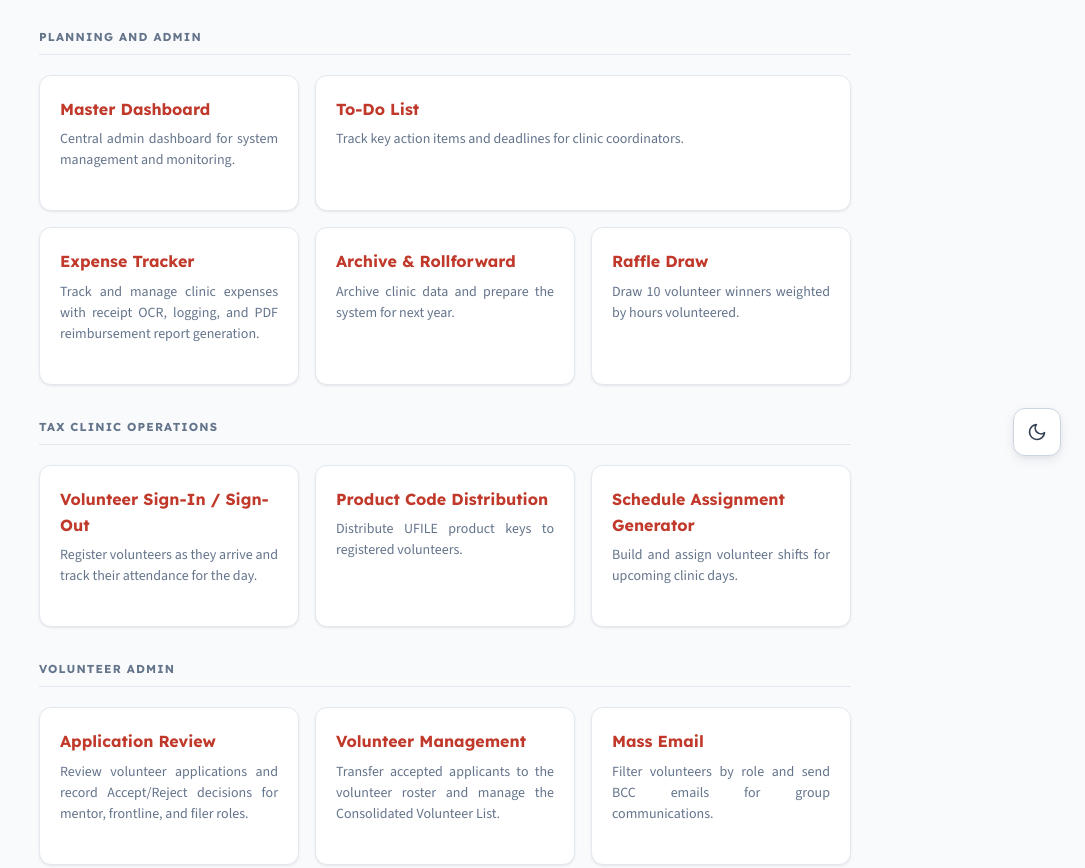
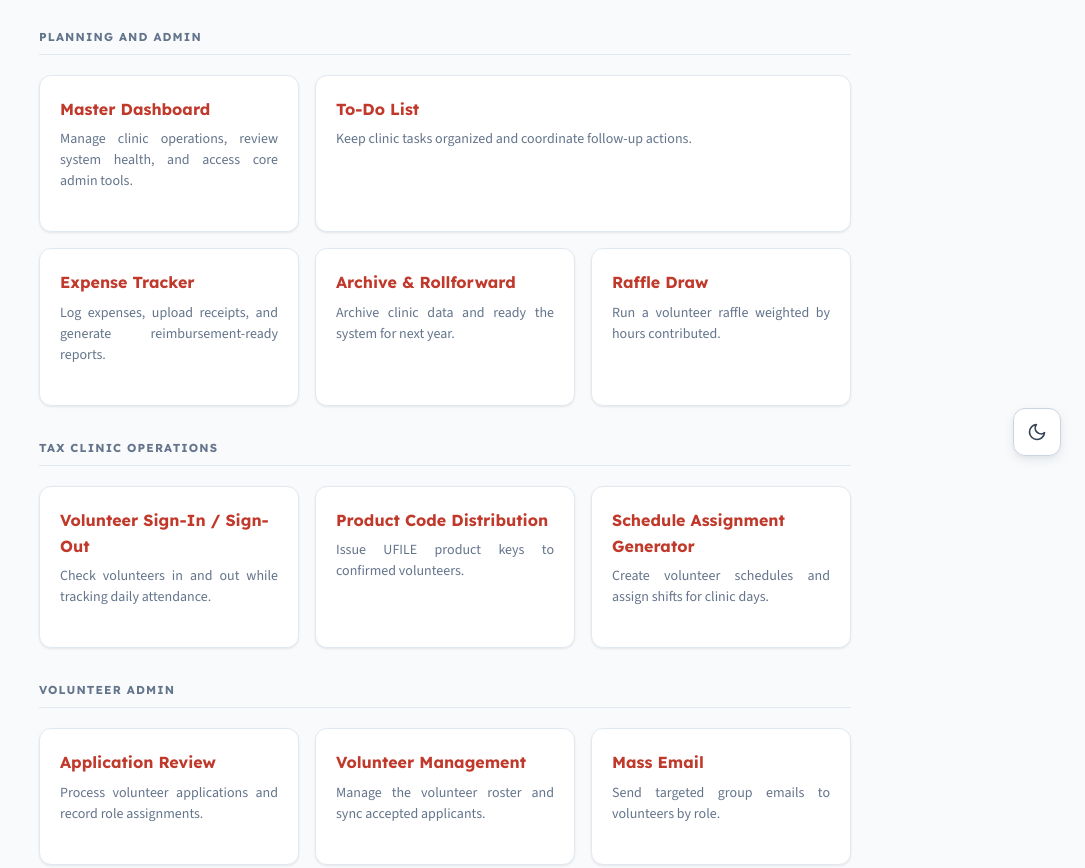
Before and after one commit to benhma94/UWAFSA_Tax_Clinic, a plain HTML site: page webpage/admin.html in a window 1280 px wide. Shown: the part 320-1188 px from the top of the page, without its empty margins (195-1280 px from the left). Drawn offline with nearby package versions, Linux system fonts and the light colour scheme; a script that the page names is missing.

Commit message:
refactor: update tool card descriptions for clarity and conciseness in admin and catbus pages

```diff
--- a/webpage/admin.html
+++ b/webpage/admin.html
@@ -30,23 +30,23 @@
     <div class="tool-grid">
         <a class="tool-card" href="https://script.google.com/macros/s/AKfycbxoTK4G2ZaGCUGZQBeWiw2BuoFkGOh7SaLlL2EgRhhhe4slTKMJ4SmH29q8On0-Fmlw2A/exec?app=admin">
             <div class="tool-card-title">Master Dashboard</div>
-            <p class="tool-card-desc">Central admin dashboard for system management and monitoring.</p>
+            <p class="tool-card-desc">Manage clinic operations, review system health, and access core admin tools.</p>
         </a>
         <a class="tool-card tool-card-wide" href="https://script.google.com/macros/s/AKfycbxoTK4G2ZaGCUGZQBeWiw2BuoFkGOh7SaLlL2EgRhhhe4slTKMJ4SmH29q8On0-Fmlw2A/exec?app=todo">
             <div class="tool-card-title">To-Do List</div>
-            <p class="tool-card-desc">Track key action items and deadlines for clinic coordinators.</p>
+            <p class="tool-card-desc">Keep clinic tasks organized and coordinate follow-up actions.</p>
         </a>
         <a class="tool-card" href="https://script.google.com/macros/s/AKfycbxoTK4G2ZaGCUGZQBeWiw2BuoFkGOh7SaLlL2EgRhhhe4slTKMJ4SmH29q8On0-Fmlw2A/exec?app=expenses">
             <div class="tool-card-title">Expense Tracker</div>
-            <p class="tool-card-desc">Track and manage clinic expenses with receipt OCR, logging, and PDF reimbursement report generation.</p>
+            <p class="tool-card-desc">Log expenses, upload receipts, and generate reimbursement-ready reports.</p>
         </a>
         <a class="tool-card" href="https://script.google.com/macros/s/AKfycbxoTK4G2ZaGCUGZQBeWiw2BuoFkGOh7SaLlL2EgRhhhe4slTKMJ4SmH29q8On0-Fmlw2A/exec?app=archive">
             <div class="tool-card-title">Archive &amp; Rollforward</div>
-            <p class="tool-card-desc">Archive clinic data and prepare the system for next year.</p>
+            <p class="tool-card-desc">Archive clinic data and ready the system for next year.</p>
         </a>
         <a class="tool-card" href="https://script.google.com/macros/s/AKfycbxoTK4G2ZaGCUGZQBeWiw2BuoFkGOh7SaLlL2EgRhhhe4slTKMJ4SmH29q8On0-Fmlw2A/exec?app=raffledraw">
             <div class="tool-card-title">Raffle Draw</div>
-            <p class="tool-card-desc">Draw 10 volunteer winners weighted by hours volunteered.</p>
+            <p class="tool-card-desc">Run a volunteer raffle weighted by hours contributed.</p>
         </a>
     </div>
 
@@ -54,15 +54,15 @@
     <div class="tool-grid">
         <a class="tool-card" href="https://script.google.com/macros/s/AKfycbxoTK4G2ZaGCUGZQBeWiw2BuoFkGOh7SaLlL2EgRhhhe4slTKMJ4SmH29q8On0-Fmlw2A/exec?app=signin">
             <div class="tool-card-title">Volunteer Sign-In / Sign-Out</div>
-            <p class="tool-card-desc">Register volunteers as they arrive and track their attendance for the day.</p>
+            <p class="tool-card-desc">Check volunteers in and out while tracking daily attendance.</p>
         </a>
         <a class="tool-card" href="https://script.google.com/macros/s/AKfycbxoTK4G2ZaGCUGZQBeWiw2BuoFkGOh7SaLlL2EgRhhhe4slTKMJ4SmH29q8On0-Fmlw2A/exec?app=productcodes">
             <div class="tool-card-title">Product Code Distribution</div>
-            <p class="tool-card-desc">Distribute UFILE product keys to registered volunteers.</p>
+            <p class="tool-card-desc">Issue UFILE product keys to confirmed volunteers.</p>
         </a>
         <a class="tool-card" href="https://script.google.com/macros/s/AKfycbxoTK4G2ZaGCUGZQBeWiw2BuoFkGOh7SaLlL2EgRhhhe4slTKMJ4SmH29q8On0-Fmlw2A/exec?app=assignment">
             <div class="tool-card-title">Schedule Assignment Generator</div>
-            <p class="tool-card-desc">Build and assign volunteer shifts for upcoming clinic days.</p>
+            <p class="tool-card-desc">Create volunteer schedules and assign shifts for clinic days.</p>
         </a>
     </div>
 
@@ -70,15 +70,15 @@
     <div class="tool-grid">
         <a class="tool-card" href="https://script.google.com/macros/s/AKfycbxoTK4G2ZaGCUGZQBeWiw2BuoFkGOh7SaLlL2EgRhhhe4slTKMJ4SmH29q8On0-Fmlw2A/exec?app=appreviewer">
             <div class="tool-card-title">Application Review</div>
-            <p class="tool-card-desc">Review volunteer applications and record Accept/Reject decisions for mentor, frontline, and filer roles.</p>
+            <p class="tool-card-desc">Process volunteer applications and record role assignments.</p>
         </a>
         <a class="tool-card" href="https://script.google.com/macros/s/AKfycbxoTK4G2ZaGCUGZQBeWiw2BuoFkGOh7SaLlL2EgRhhhe4slTKMJ4SmH29q8On0-Fmlw2A/exec?app=volunteermgmt">
             <div class="tool-card-title">Volunteer Management</div>
-            <p class="tool-card-desc">Transfer accepted applicants to the volunteer roster and manage the Consolidated Volunteer List.</p>
+            <p class="tool-card-desc">Manage the volunteer roster and sync accepted applicants.</p>
         </a>
         <a class="tool-card" href="https://script.google.com/macros/s/AKfycbxoTK4G2ZaGCUGZQBeWiw2BuoFkGOh7SaLlL2EgRhhhe4slTKMJ4SmH29q8On0-Fmlw2A/exec?app=massemail">
             <div class="tool-card-title">Mass Email</div>
-            <p class="tool-card-desc">Filter volunteers by role and send BCC emails for group communications.</p>
+            <p class="tool-card-desc">Send targeted group emails to volunteers by role.</p>
         </a>
     </div>
     </div>
```
Also changed, not shown: webpage/catbus.html (+6 -6 lines).
